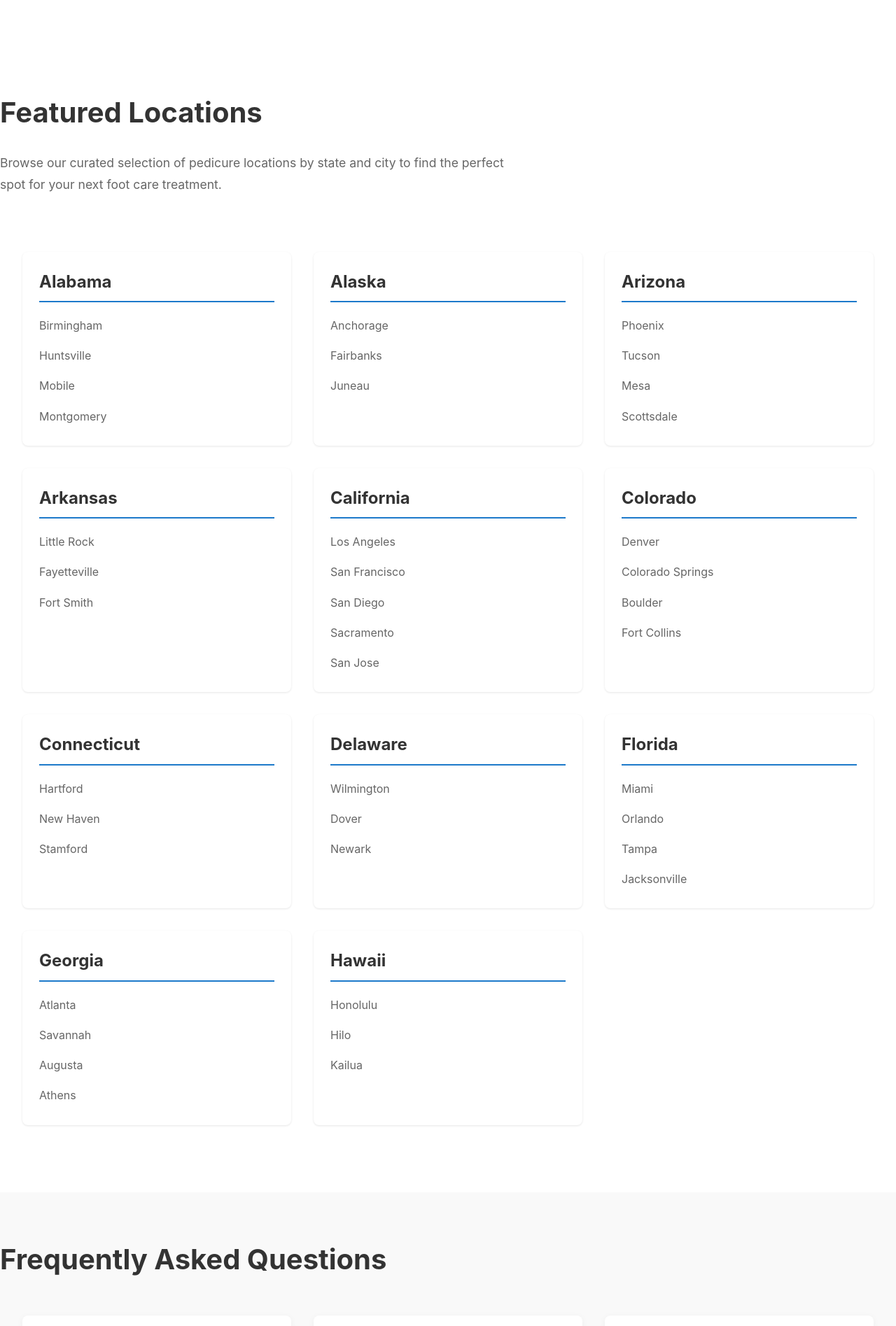
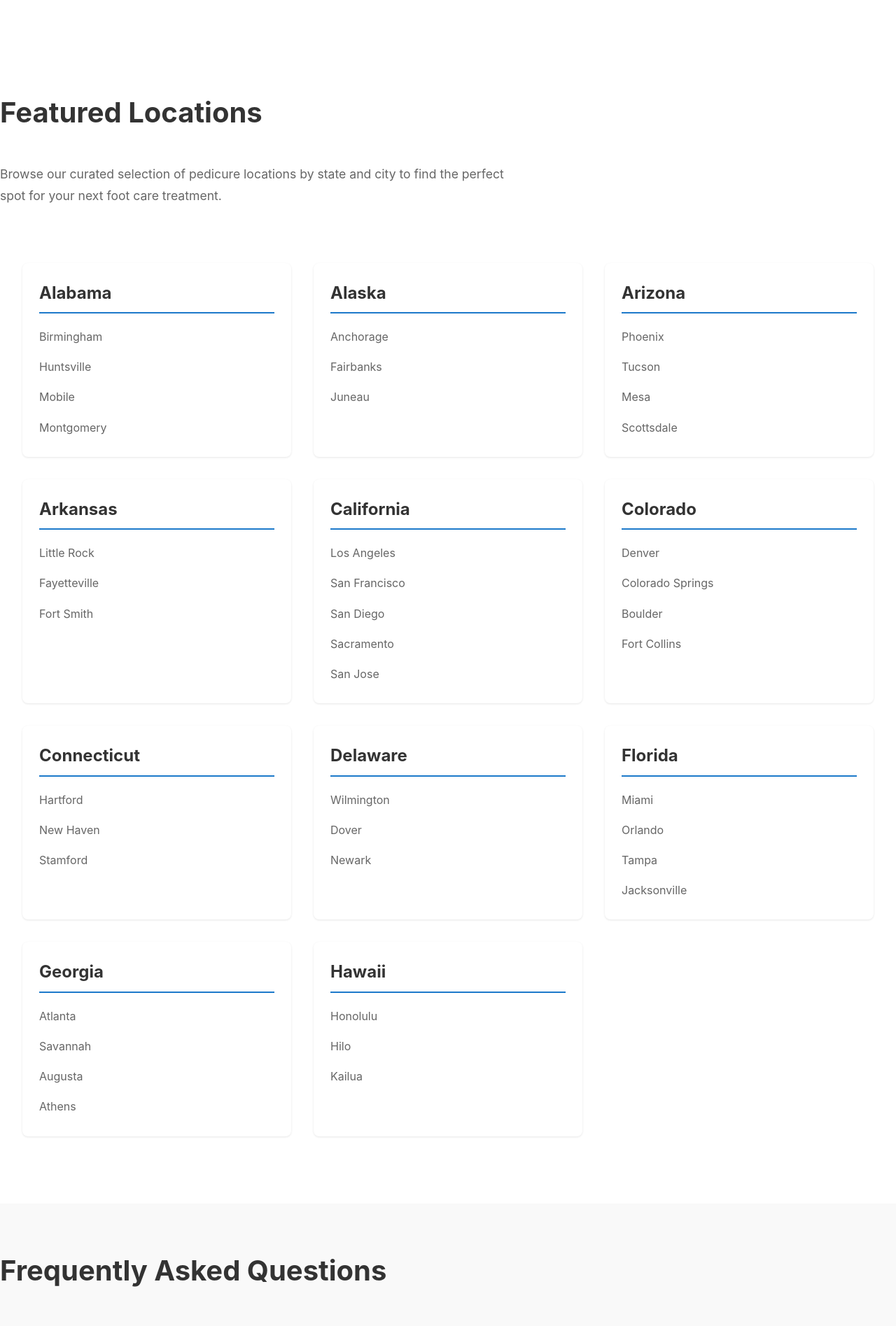
Before and after one commit to qrkedupwhiteboy/pedicure-nearme, a Flask app: page / in a window 1280 px wide. Shown: the part 3104-4999 px from the top of the page at 70% size. Run offline with Flask 3, Linux system fonts and the light colour scheme.

Commit message:
refactor: Nest h2 and description in section headers for improved styling flexibility

```diff
--- a/static/css/main.css
+++ b/static/css/main.css
@@ -215,8 +215,14 @@ body {
     margin-bottom: 3rem;
 }
 
-.section-header h2 {
-    margin-bottom: 1rem;
+.section-title-container {
+    display: flex;
+    flex-direction: column;
+    gap: 1rem;
+}
+
+.section-title-container h2 {
+    margin: 0;
 }
 
 .section-description {
--- a/templates/index.html
+++ b/templates/index.html
@@ -63,8 +63,10 @@
             <div class="how-it-works-container">
                 <div class="how-it-works-headings">
                 <div class="section-header">
-                    <h2>How It Works</h2>
-                    <p class="section-description">Finding the perfect pedicure near you shouldn't be complicated.</p>
+                    <div class="section-title-container">
+                        <h2>How It Works</h2>
+                        <p class="section-description">Finding the perfect pedicure near you shouldn't be complicated.</p>
+                    </div>
                 </div>
             </div>
                 <div class="steps-container">
@@ -196,8 +198,10 @@
         <section class="featured-locations">
             <div class="container">
                 <div class="section-header">
-                    <h2>Featured Locations</h2>
-                    <p class="section-description">Browse our curated selection of pedicure locations by state and city to find the perfect spot for your next foot care treatment.</p>
+                    <div class="section-title-container">
+                        <h2>Featured Locations</h2>
+                        <p class="section-description">Browse our curated selection of pedicure locations by state and city to find the perfect spot for your next foot care treatment.</p>
+                    </div>
                 </div>
                 <div class="states-grid">
                     <!-- A -->
@@ -319,7 +323,9 @@
         <section class="faq-section">
             <div class="container">
                 <div class="section-header">
-                    <h2>Frequently Asked Questions</h2>
+                    <div class="section-title-container">
+                        <h2>Frequently Asked Questions</h2>
+                    </div>
                 </div>
                 <div class="faq-grid">
                     <div class="faq-item">
```
